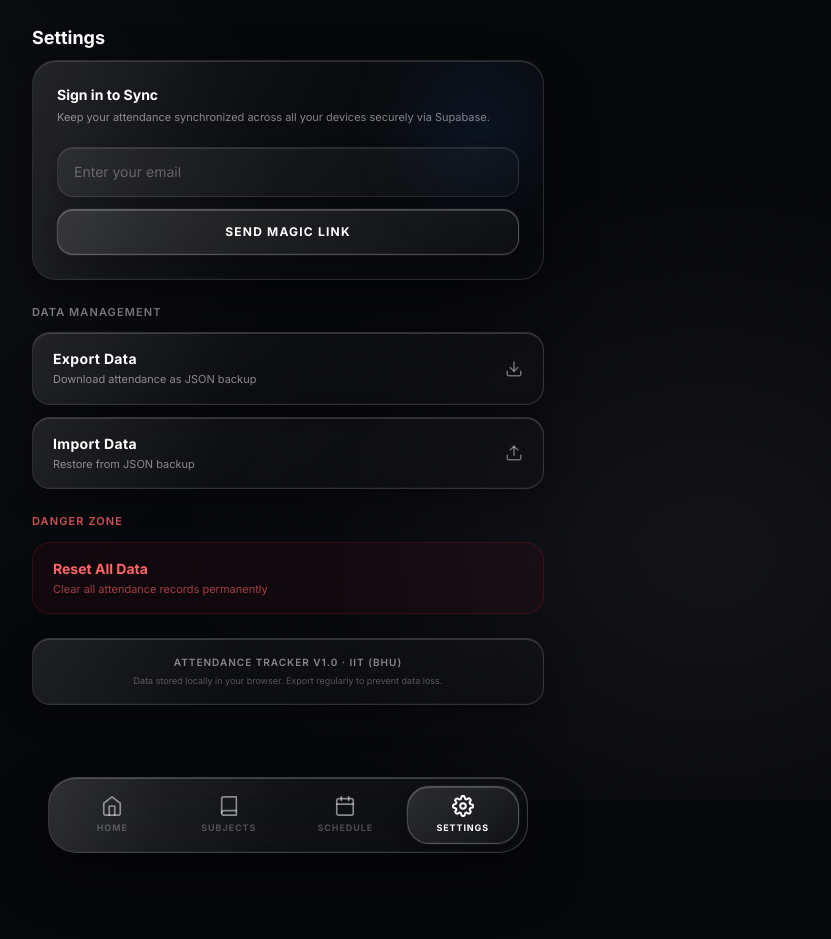
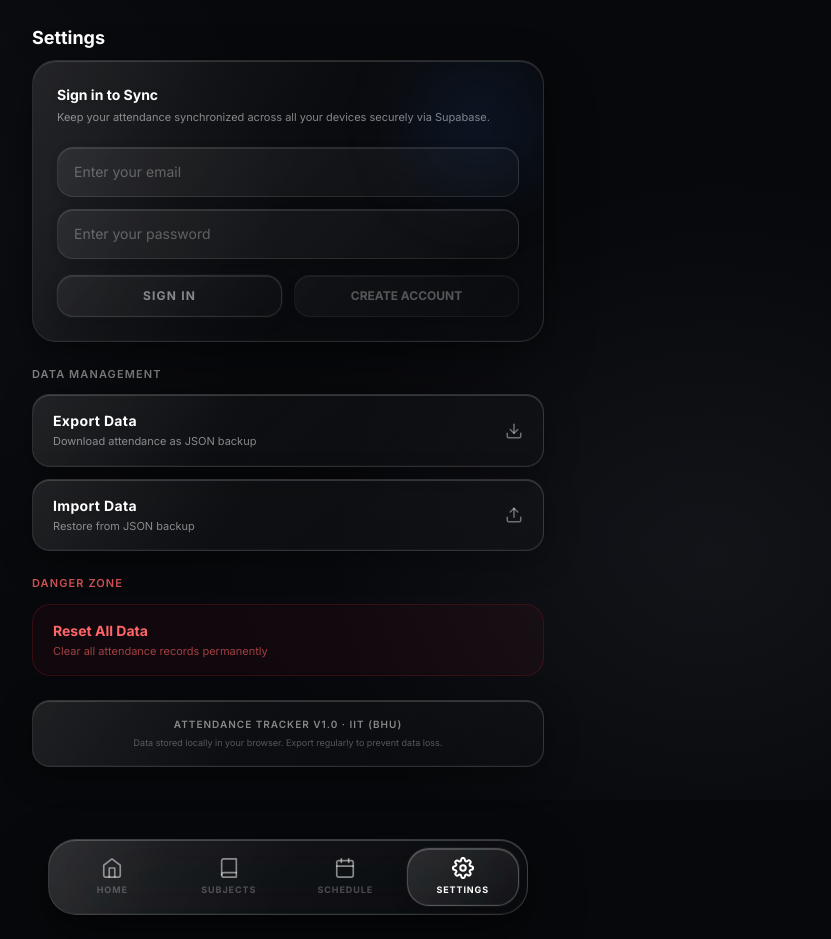
Before and after one commit to raghavkumartazi-source/Semester-3-Attendance-Tracker, a Next.js app: page /settings in a window 1280 px wide. Shown: the whole page, without its empty margins (352-1183 px from the left). Before the commit the page ends 877 px from the top, so only its background shows below. Built offline with nearby package versions, Linux system fonts and the light colour scheme; no server answers.

Commit message:
Replace magic link with email password auth

```diff
--- a/src/components/AuthScreen.tsx
+++ b/src/components/AuthScreen.tsx
@@ -13,27 +13,44 @@ interface AuthScreenProps {
 
 export default function AuthScreen({ userEmail, syncStatus, lastSynced, onSignOut, onSyncNow }: AuthScreenProps) {
   const [email, setEmail] = useState('');
+  const [password, setPassword] = useState('');
   const [loading, setLoading] = useState(false);
   const [message, setMessage] = useState('');
   const [error, setError] = useState('');
 
-  const handleLogin = async (e: React.FormEvent) => {
+  const handleSignIn = async (e: React.FormEvent) => {
     e.preventDefault();
     setLoading(true);
     setMessage('');
     setError('');
 
-    const { error } = await supabase.auth.signInWithOtp({
+    const { error } = await supabase.auth.signInWithPassword({
       email,
-      options: {
-        emailRedirectTo: window.location.origin,
-      },
+      password,
+    });
+
+    if (error) {
+      setError(error.message);
+    }
+    // No need to set success message because the provider will pick up the user and update the UI
+    setLoading(false);
+  };
+
+  const handleSignUp = async (e: React.MouseEvent) => {
+    e.preventDefault();
+    setLoading(true);
+    setMessage('');
+    setError('');
+
+    const { error } = await supabase.auth.signUp({
+      email,
+      password,
     });
 
     if (error) {
       setError(error.message);
     } else {
-      setMessage('Check your email for the login link!');
+      setMessage('Check your email to confirm your account!');
     }
     setLoading(false);
   };
@@ -103,7 +120,7 @@ export default function AuthScreen({ userEmail, syncStatus, lastSynced, onSignOu
         </p>
       </div>
 
-      <form onSubmit={handleLogin} className="space-y-3">
+      <form onSubmit={handleSignIn} className="space-y-3">
         <div>
           <input
             type="email"
@@ -114,17 +131,38 @@ export default function AuthScreen({ userEmail, syncStatus, lastSynced, onSignOu
             className="w-full glass-control rounded-[16px] px-4 py-3.5 text-sm text-white placeholder:text-white/30 focus:outline-none focus:ring-1 focus:ring-white/20 transition-all"
           />
         </div>
+        <div>
+          <input
+            type="password"
+            value={password}
+            onChange={(e) => setPassword(e.target.value)}
+            placeholder="Enter your password"
+            required
+            className="w-full glass-control rounded-[16px] px-4 py-3.5 text-sm text-white placeholder:text-white/30 focus:outline-none focus:ring-1 focus:ring-white/20 transition-all"
+          />
+        </div>
 
         {error && <p className="text-[10px] text-red-400 font-medium px-1">{error}</p>}
         {message && <p className="text-[10px] text-emerald-400 font-medium px-1">{message}</p>}
 
-        <button
-          type="submit"
-          disabled={loading}
-          className="w-full glass-control-active rounded-[16px] py-3.5 text-xs font-bold text-white tracking-widest disabled:opacity-50"
-        >
-          {loading ? 'SENDING LINK...' : 'SEND MAGIC LINK'}
-        </button>
+        <div className="flex gap-3 pt-1">
+          <button
+            type="submit"
+            disabled={loading || !email || !password}
+            className="flex-1 glass-control-active rounded-[16px] py-3 text-xs font-bold text-white tracking-widest disabled:opacity-50"
+          >
+            {loading ? '...' : 'SIGN IN'}
+          </button>
+
+          <button
+            type="button"
+            onClick={handleSignUp}
+            disabled={loading || !email || !password}
+            className="flex-1 glass-control rounded-[16px] py-3 text-xs font-bold text-white/60 hover:text-white disabled:opacity-50 transition-all"
+          >
+            CREATE ACCOUNT
+          </button>
+        </div>
       </form>
     </div>
   );
```
